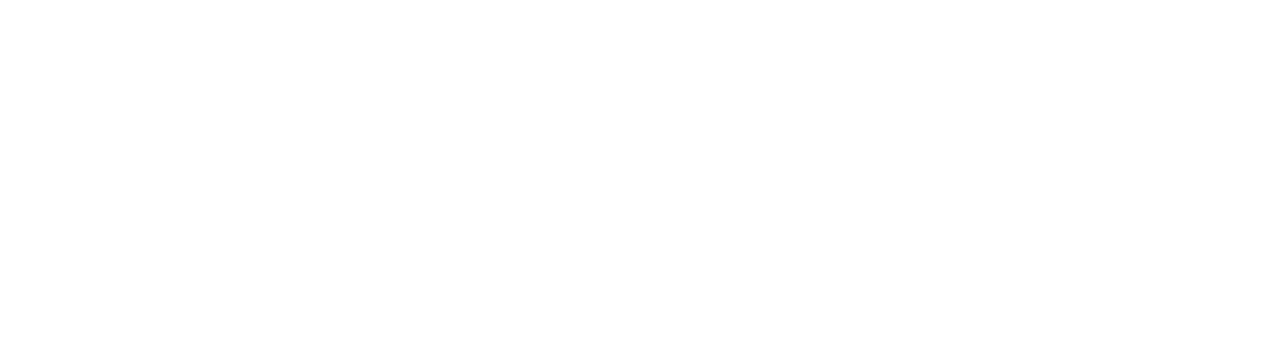
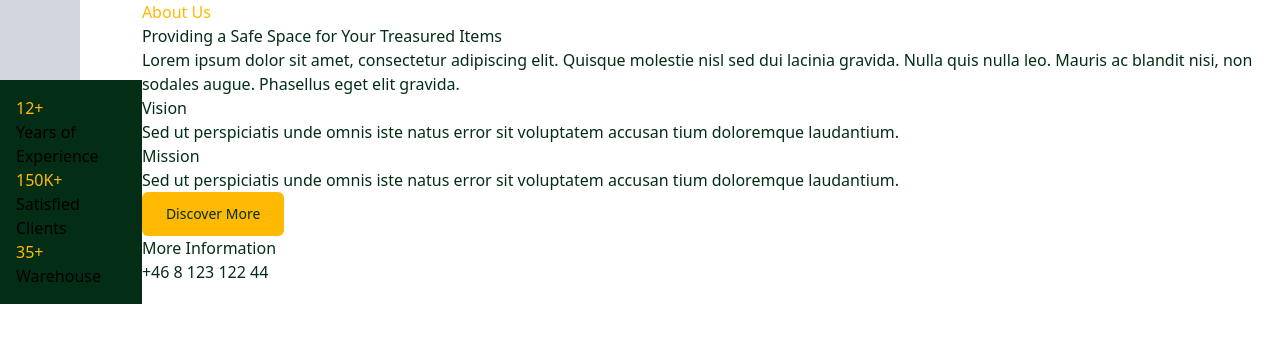
Before and after one commit to Burak-A-dev/StorAid, a React (Vite) app: page / in a window 1280 px wide. Shown: the top 342 px of the page. Built offline with nearby package versions, Linux system fonts and the light colour scheme.

Commit message:
Initial commit of the About component.

```diff
--- a/src/App.jsx
+++ b/src/App.jsx
@@ -1,6 +1,9 @@
+import AboutUs from "./components/common/AboutUs";
+
 function App() {
   return (
     <div>
+      <AboutUs/>
     </div>
   );
 }
--- /dev/null
+++ b/src/components/common/AboutUs.jsx
@@ -0,0 +1,58 @@
+import React from 'react'
+import CTAButton from "./CTAButton";
+
+export default function AboutUs({button}) {
+  return (
+    <div>
+        {/* Left side */}
+        <div className='flex flex-row'>
+        <div className="">
+            <div className="bg-gray-300 w-20 h-20"></div>
+            <div className="bg-green-950 p-4">
+                <div className="">
+                    <h2 className="text-amber-400">12+</h2>
+                    <h5 className="">Years of Experience</h5>
+                </div>
+                <div className="">
+                    <h2 className="text-amber-400">150K+</h2>
+                    <h5 className="">Satisfied Clients</h5>
+                </div>
+                <div className="">
+                    <h2 className="text-amber-400">35+</h2>
+                    <h5 className="">Warehouse</h5>
+                </div>
+            </div>
+        </div>
+
+        {/* Right side */}
+        <div className="">
+            <h3 className="text-amber-400">About Us</h3>
+            <h2 className="text-green-950">Providing a Safe Space for Your Treasured Items</h2>
+            <p className="text-green-950">Lorem ipsum dolor sit amet, consectetur adipiscing elit. Quisque molestie nisl sed dui lacinia gravida. Nulla quis nulla leo. Mauris ac blandit nisi, non sodales augue. Phasellus eget elit gravida.</p>
+
+            <div className="">
+                <h4 className="text-green-950">Vision</h4>
+                <p className="text-green-950">Sed ut perspiciatis unde omnis iste natus error sit voluptatem accusan tium doloremque laudantium.</p>
+            </div>
+
+            <div className="">
+                <h4 className="text-green-950">Mission</h4>
+                <p className="text-green-950">Sed ut perspiciatis unde omnis iste natus error sit voluptatem accusan tium doloremque laudantium.</p>
+            </div>
+
+            <div className="">
+                <CTAButton text="Discover More" className="self-start" />
+
+                <div className="">
+                    <img src="" alt="" />
+                    <div className="">
+                        <h4 className="text-green-950">More Information</h4>
+                        <h5 className="text-green-950">+46 8 123 122 44</h5>
+                    </div>
+                </div>
+            </div>
+        </div>
+        </div>
+    </div>
+  )
+}
```
